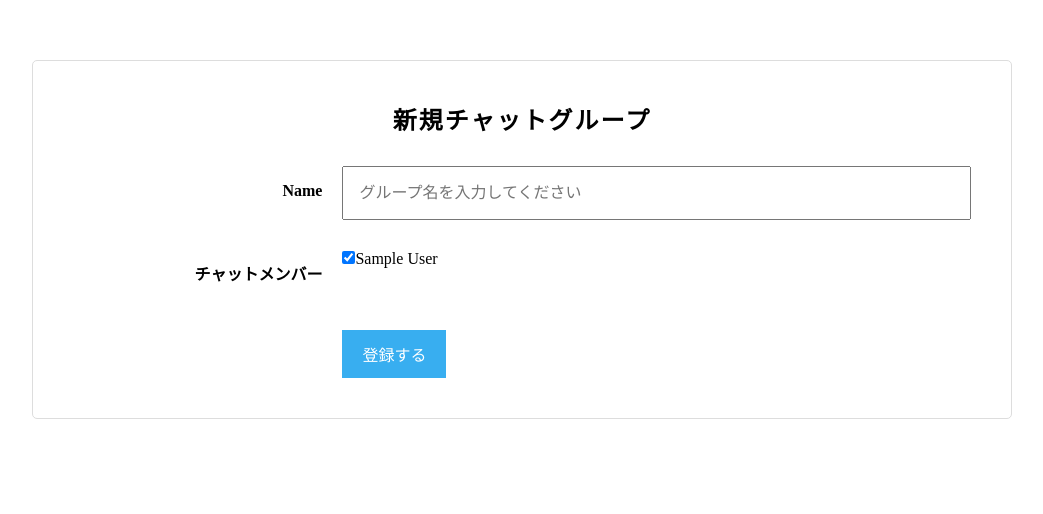
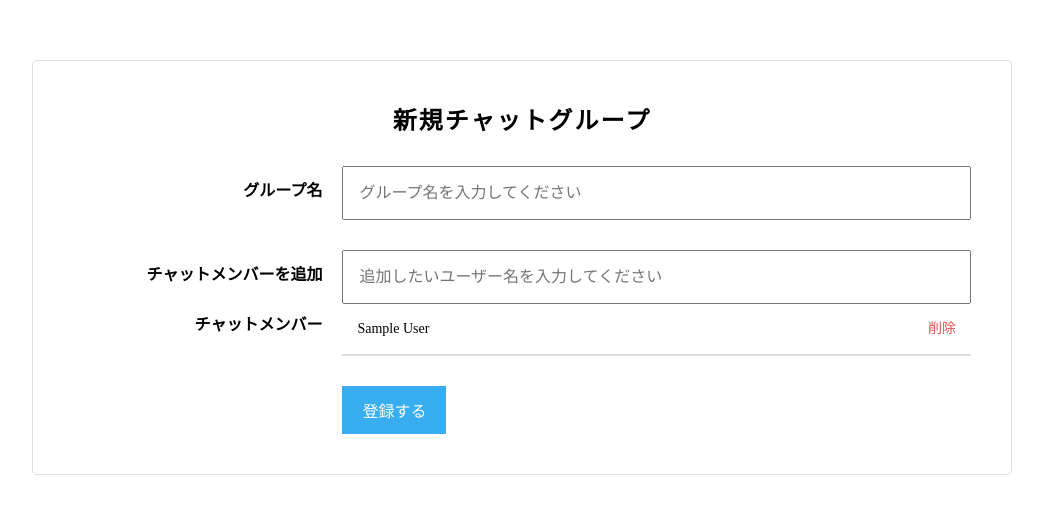
Before and after one commit to naoto-mori/chat-space, a Rails app: page /groups/new in a window 1280 px wide. Shown: the top 514 px of the page, without its empty margins (118-1161 px from the left). Run offline with Rails 7, Linux system fonts and the light colour scheme; the visitor is signed in with stand-in values (Sample User, id 1); style sheets or scripts are compiled from the project's sources; some libraries are stand-ins or nearby versions.

Commit message:
incremental-search

```diff
--- /dev/null
+++ b/app/assets/javascripts/user.js
@@ -0,0 +1,66 @@
+$(document).on('turbolinks:load', function(){
+  $(function() {
+
+    var search_list = $("#user-search-result");
+
+    function appendUser(user){
+      var html = `<div class="chat-group-user clearfix">
+                    <p class="chat-group-user__name">${user.name}</p>
+                    <a class="user-search-add chat-group-user__btn chat-group-user__btn--add js-add-btn" data-user-id=${user.id} data-user-name=${user.name}>追加</a>
+                  </div>`;
+        search_list.append(html);
+    }
+
+    function appendNoUser(user){
+      var html = `<div class='chat-group-user clearfix'>${ user }</div>`
+      search_list.append(html);
+    }
+
+    var member_list = $("#chat-group-users");
+
+    function addUser(userId,userName) {
+    var html = `<div id='chat-group-users'>
+                  <div class='chat-group-user clearfix js-chat-member' id='${userId}'>
+                    <input name='group[user_ids][]' type='hidden' value='${userId}'>
+                      <p class='chat-group-user__name'>${userName}</p>
+                      <a class='user-search-remove chat-group-user__btn chat-group-user__btn--remove js-remove-btn'>削除</a>
+                </div>`;
+    member_list.append(html);
+      }
+
+    $("#user-search-field").on("keyup", function() {
+      var input = $("#user-search-field").val();
+      $.ajax({
+        type: 'GET',
+        url: '/users',
+        data: { keyword: input },
+        dataType: 'json'
+      })
+      .done(function(users){
+        $("#user-search-result").empty();
+        if (users.length !== 0) {
+          users.forEach(function(user){
+            appendUser(user);
+          });
+        }
+        else {
+          appendNoUser("一致するユーザはいません");
+        }
+      })
+      .fail(function(){
+        alert('検索に失敗しました');
+      })
+    });
+    $(document).on("click", ".user-search-add", function () {
+      $('#chat-group-users').val();
+        var userId = $(this).data('user-id');
+        var userName = $(this).data('user-name');
+        addUser(userId,userName);
+        $(this).parent().remove();
+    });
+
+    $(document).on("click", ".user-search-remove", function () {
+      $(this).parent().remove();
+    });
+  });
+});
--- a/app/controllers/groups_controller.rb
+++ b/app/controllers/groups_controller.rb
@@ -1,9 +1,7 @@
 class GroupsController < ApplicationController
-  before_action :authenticate_user!
   before_action :find_group_params, only: [:edit, :update]
 
   def index
-    @groups = current_user.groups.order(id: :DESC)
   end
 
   def new
@@ -33,9 +31,7 @@
 
   private
   def group_params
-    user_ids = params[:group]["user_ids"]
-    # user_ids << current_user.id.to_s
-    params.require(:group).permit(:name, user_ids: [])
+    params.require(:group).permit(name: { user_ids: [] })
   end
 
   def find_group_params
--- a/app/views/groups/_form.html.haml
+++ b/app/views/groups/_form.html.haml
@@ -7,19 +7,33 @@
           %li= message
   .chat-group-form__field
     .chat-group-form__field--left
-      = f.label :name, class: 'chat-group-form__label'
+      = f.label :グループ名, class: 'chat-group-form__label'
     .chat-group-form__field--right
       = f.text_field :name, class: 'chat__group_name chat-group-form__input', placeholder: 'グループ名を入力してください'
-  .chat-group-form__field.clearfix
-    / この部分はインクリメンタルサーチ（ユーザー追加の非同期化のときに使用します
+
   .chat-group-form__field.clearfix
     .chat-group-form__field--left
-      %label.chat-group-form__label{:for => "chat_group_チャットメンバー"} チャットメンバー
+      %label.chat-group-form__label{for: "chat_group_チャットメンバー"} チャットメンバーを追加
     .chat-group-form__field--right
-      / グループ作成機能の追加時はここにcollection_check_boxesの記述を入れてください
-      = f.collection_check_boxes :user_ids, User.all, :id, :name
-      / この部分はインクリメンタルサーチ（ユーザー追加の非同期化のときに使用します
+      .chat-group-form__search.clearfix
+        %input#user-search-field.chat-group-form__input{placeholder: "追加したいユーザー名を入力してください", type: "text"}/
+      #user-search-result
+
+    .chat-group-form__field.clearfix
+      .chat-group-form__field--left
+        = f.label :name,"チャットメンバー",class: "chat-group-form__label"
+      .chat-group-form__field--right
+        #chat-group-users
+          - group.users.each do|user|
+            .chat-group-user.clearfix
+              .chat-group-user__name
+                = f.hidden_field :user_ids,name:"group[user_ids][]",value: user.id
+                =user.name
+              %a.user-search-remove.chat-group-user__btn.chat-group-user__btn--remove.js-remove-btn 削除
+          #chat-group-user.chat-group-user.clearfix.js-chat-member
+            %input{name: "group[user_ids][]", type: "hidden"}/
+
   .chat-group-form__field.clearfix
     .chat-group-form__field--left
     .chat-group-form__field--right
-      = f.submit class: 'chat-group-form__action-btn'
+      = f.submit class: 'chat-group-form__action-btn', value:'登録する'
--- a/app/views/messages/index.html.haml
+++ b/app/views/messages/index.html.haml
@@ -9,7 +9,8 @@
           .member-title
             .p member
           .member
-            = current_user.name
+            - @group.users.each do |user|
+              = user.name
       .group-header_right-box
         = link_to edit_group_path(@group) do
           .p EDIT
--- a/config/routes.rb
+++ b/config/routes.rb
@@ -1,8 +1,8 @@
 Rails.application.routes.draw do
   devise_for :users
   root 'groups#index'
-  resources :users, only: [:index, :edit, :update]
   resources :groups, only: [:new, :create, :edit, :update] do
     resources :messages, only: [:index, :create]
   end
+  resources :users, only: [:index, :edit, :update]
 end
```
Also changed, not shown: app/controllers/users_controller.rb (+8 -0 lines), app/views/users/index.json.jbuilder (added).
